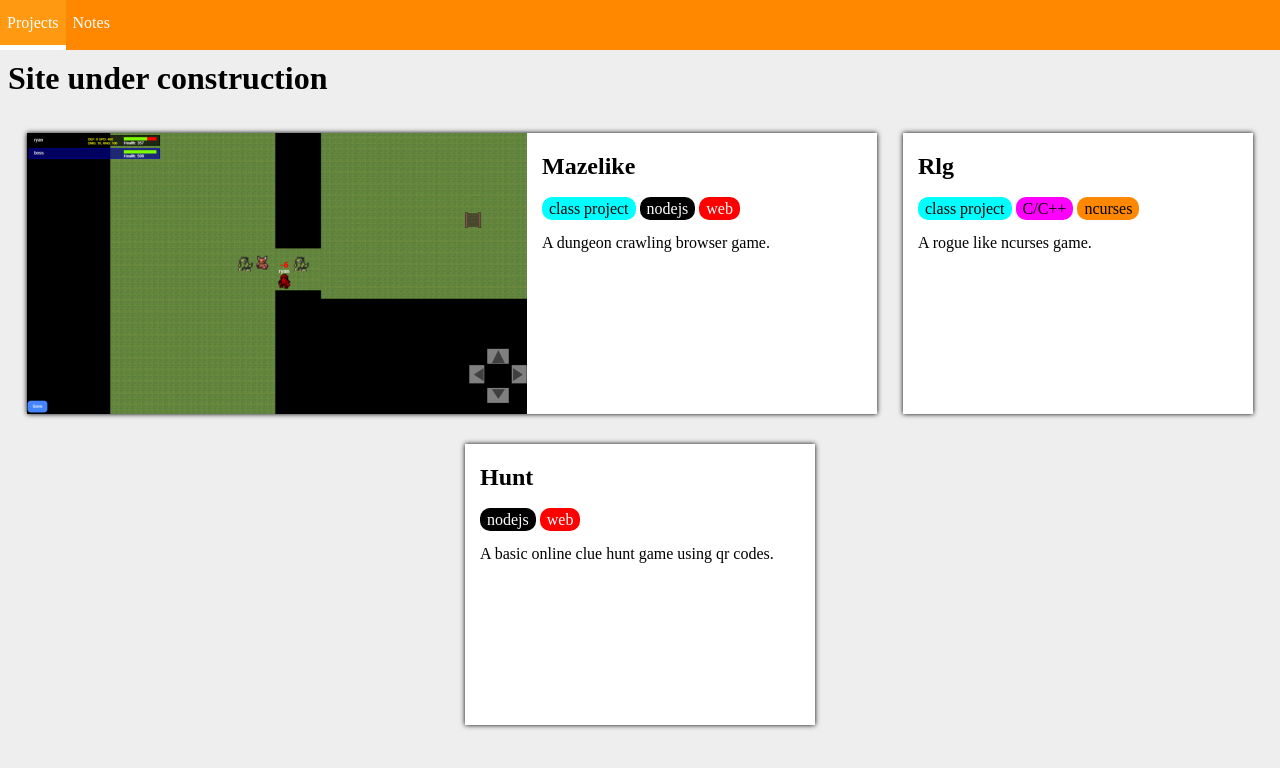
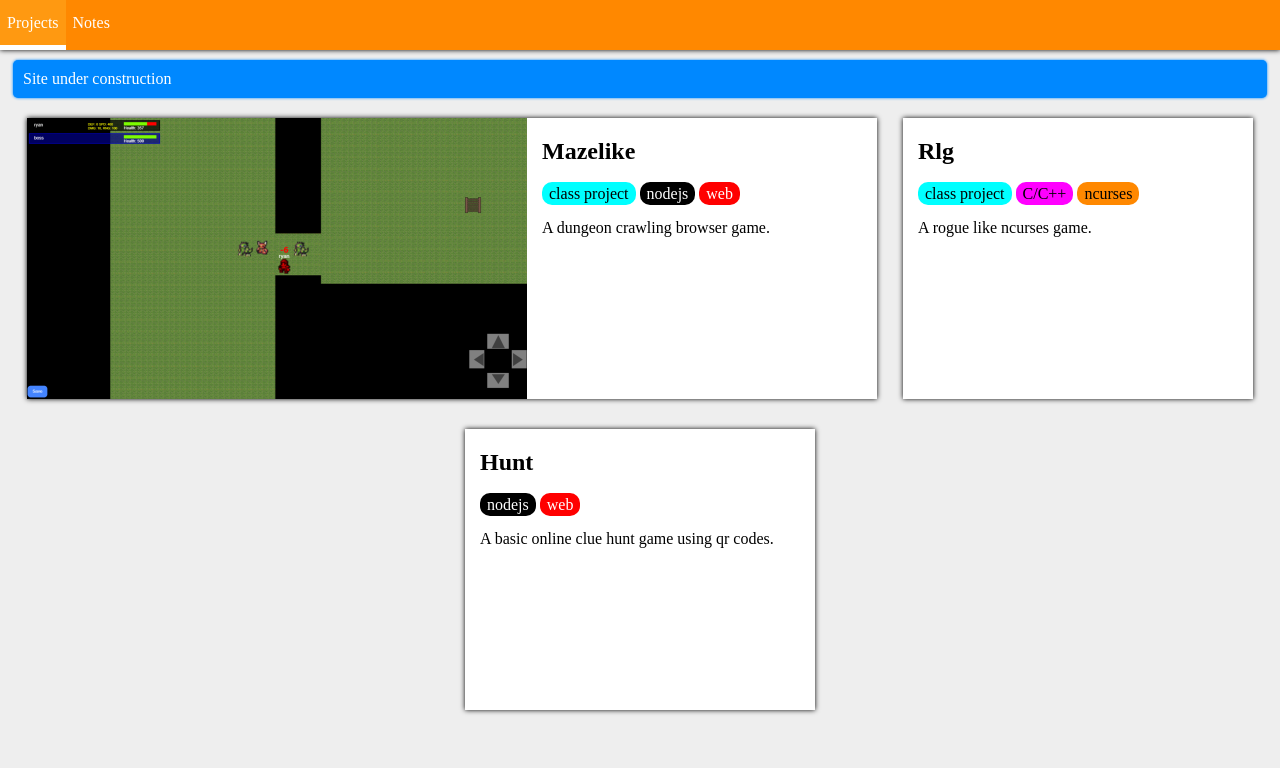
Before and after one commit to ryan3r/ryan3r.github.io, a Jekyll site: the page built from index.html, in a window 1280 px wide. Shown: the top 768 px of the page. Built offline with Jekyll 4.4.1, drawn with Linux system fonts in a browser that asks for light colours.

Commit message:
Alerts and scale the images responsivly

```diff
--- a/_layouts/default.html
+++ b/_layouts/default.html
@@ -18,7 +18,12 @@
                 {% endfor %}
             </ul>
         </nav>
-		<h1>Site under construction</h1>
-		{{content}}
+        <noscript>
+            <div class="alert error">
+                This site relies on javascript some of the features of this site may not be available without it.
+            </div>
+        </noscript>
+		<div class="alert info">Site under construction</div>
+        {{content}}
 	</body>
 </html>
--- a/assets/css/style.css
+++ b/assets/css/style.css
@@ -1,6 +1,34 @@
 body {
     background: #eee;
     margin-top: 60px;
+}
+
+a {
+    color: inherit;
+    text-decoration: none;
+}
+
+a:hover {
+    text-decoration: underline;
+}
+
+/* Alert styles */
+.alert {
+    padding: 10px;
+    margin: 5px;
+    border-radius: 5px;
+}
+
+.alert.error {
+    background:#f00;
+    color: #fff;
+    box-shadow: 0px 0px 3px #f00;
+}
+
+.alert.info {
+    background:#08f;
+    color: #fff;
+    box-shadow: 0px 0px 3px #08f;
 }
 
 /* Projects page */
@@ -46,6 +74,10 @@
     .projects {
         justify-content: center;
     }
+
+    .project-picture {
+        width: 100%;
+    }
 }
 
 /* Nav bar */
@@ -57,6 +89,7 @@
     background: #f80;
     color: #fff;
     position: fixed;
+    box-shadow: 0px 0px 5px #000;
 }
 
 nav ul {
@@ -83,7 +116,12 @@
     border-bottom: 5px solid #fff;
 }
 
-nav a {
-    color: inherit;
+nav a:hover {
     text-decoration: none;
 }
+
+/* Subtle footer */
+footer {
+    color: #555;
+    text-align: center;
+}
--- a/index.html
+++ b/index.html
@@ -5,7 +5,7 @@
 	{% for project in site.projects %}
 		<div class="project{% if project.thumbnail %} project-wide{% endif %}">
 			{% if project.thumbnail %}
-				<img class="project-picture" src="{{project.thumbnail}}" alt="{{project.title}}" width="500" height="281"/>
+				<img class="project-picture" src="{{project.thumbnail}}" alt="{{project.title}}"/>
 			{% endif %}
 			<div class="project-description">
 				<h2>{{project.title}}</h2>
```
